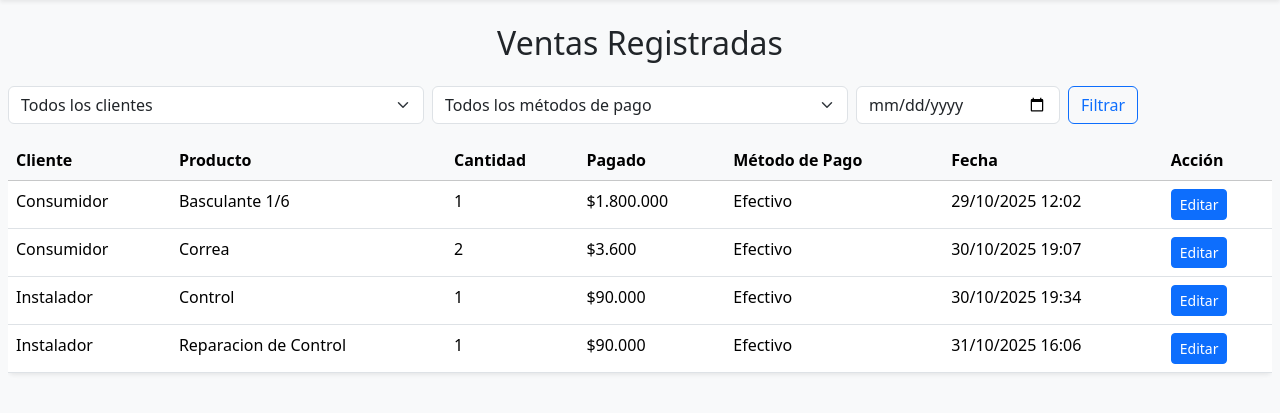
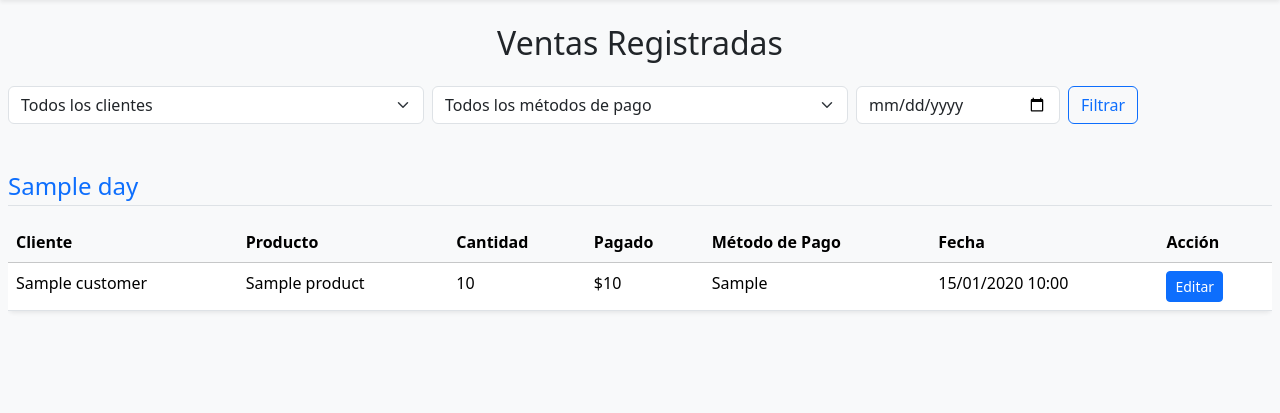
Before and after one commit to LucasCanete/Flask-ERP, a Flask app: template erp_system/templates/sales.html in a window 1280 px wide. Shown: the part 56-469 px from the top of the page. Run offline with Flask 3, Linux system fonts and the light colour scheme; the template is opened without the code that fills it: values that come from a table or form of the project are taken from there, most other values are stand-ins (such as "Sample title", 1, 10 or a date in 2020).

Commit message:
gruped sales by day on sales page

```diff
--- a/erp_system/templates/sales.html
+++ b/erp_system/templates/sales.html
@@ -32,6 +32,8 @@
     </div>
 </form>
 
+{% for day, sales_by_day in grouped_sales %}
+<h4 class="mt-5 mb-3 text-primary border-bottom pb-1">{{ day }}</h4>
 <!-- TABLA DE VENTAS -->
 <div class="table-responsive">
     <table class="table table-hover bg-white shadow-sm rounded">
@@ -48,7 +50,7 @@
         </thead>
         <tbody>
             {% if sales %}
-                {% for sale in sales %}
+                {% for sale in sales_by_day %}
                 <tr>
                     <td>{{ sale.customer }}</td>
                     <td>{{ sale.product }}</td>
@@ -75,5 +77,6 @@
         </tbody>
     </table>
 </div>
+{% endfor %}
 
 {% endblock %}
```
Also changed, not shown: erp_system/sales/routes.py (+12 -1 lines), erp_system/download/__init__.py (added), site.db.
